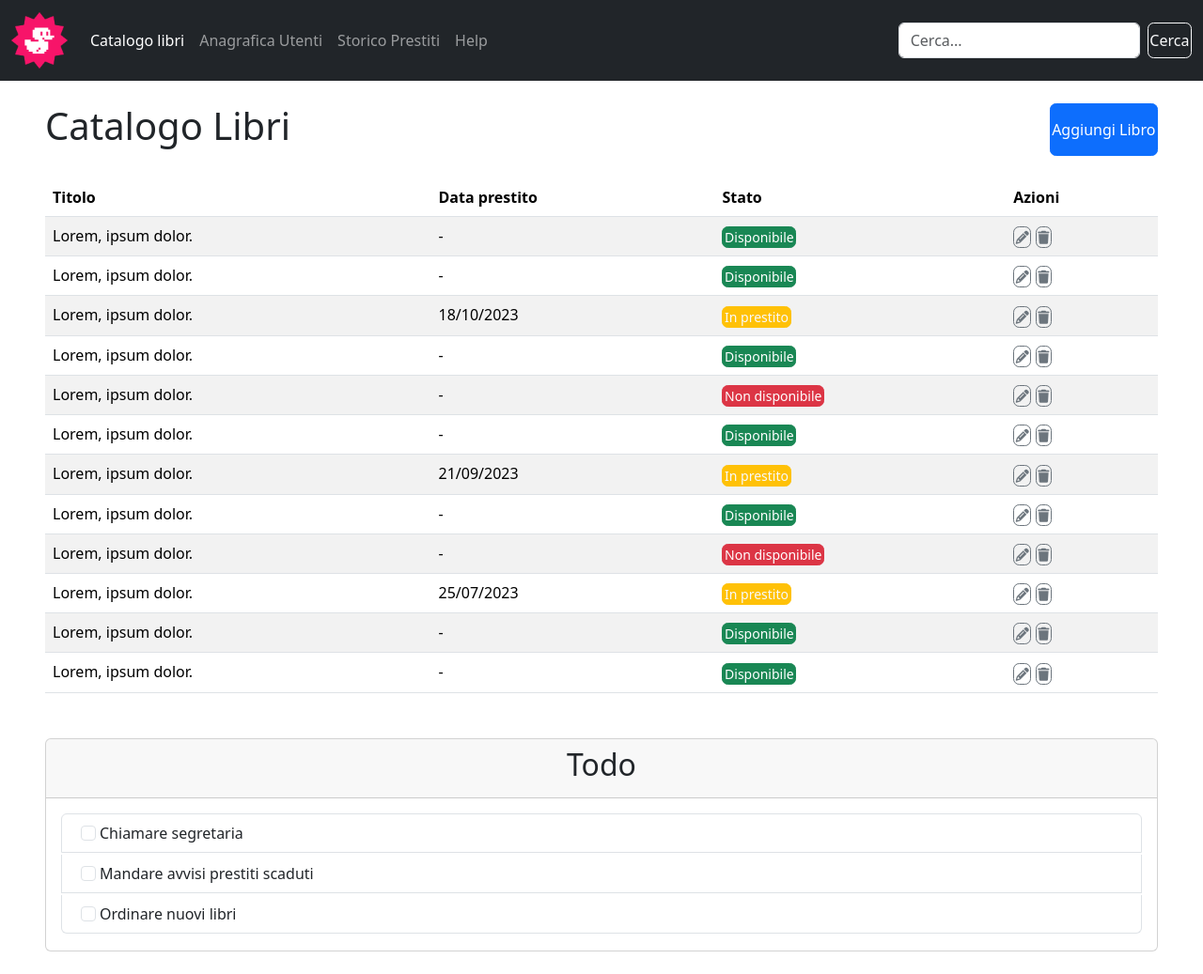
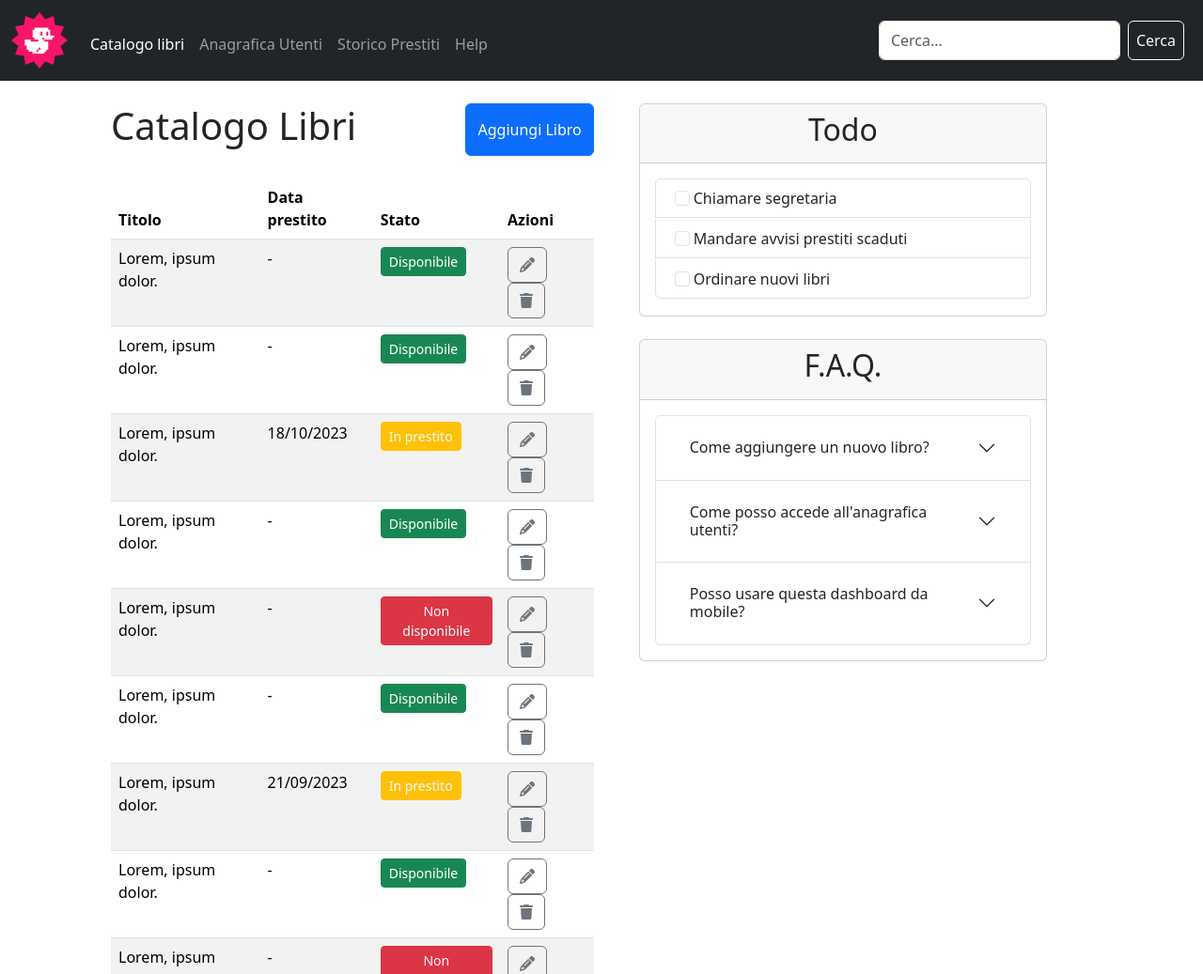
Before and after one commit to ViktorJoseCentonza/html-css-bootstrap-dashboard, a plain HTML site: page index.html in a window 1280 px wide. Shown: the top 1037 px of the page at 94% size. Drawn offline with nearby package versions, Linux system fonts and the light colour scheme.

Commit message:
add responsive behavior lg

```diff
--- a/index.html
+++ b/index.html
@@ -13,16 +13,13 @@
 </head>
 
 <style>
-    .btn {
-        padding: 0rem 0.1rem;
-        border-radius: 0.4rem;
-    }
+
 </style>
 
 <body>
 
     <header>
-        <nav class="navbar navbar-expand-md navbar-dark bg-dark">
+        <nav class="navbar navbar-expand-lg navbar-dark bg-dark">
             <div class="container-fluid">
                 <a class="navbar-brand" href="#"><img style="width: 60px;" src="assets/img/duck.png" alt="#"></a>
                 <button class="navbar-toggler d-lg-none" type="button" data-bs-toggle="collapse"
@@ -31,7 +28,7 @@
                     <span class="navbar-toggler-icon"></span>
                 </button>
                 <div class="collapse navbar-collapse" id="collapsibleNavId">
-                    <ul class="navbar-nav me-auto mt-2 mt-lg-0">
+                    <ul class="navbar-nav me-auto mt-2 ">
                         <li class="nav-item">
                             <a class="nav-link active" href="#" aria-current="page">Catalogo libri
                                 <span class="visually-hidden">(current)</span></a>
@@ -47,9 +44,9 @@
                         </li>
 
                     </ul>
-                    <form class="d-flex my-2 my-lg-0">
-                        <input class="form-control me-sm-2" type="text" placeholder="Cerca..." />
-                        <button class="btn btn-outline-light my-2 my-sm-0" type="submit">
+                    <form class="d-flex">
+                        <input class="form-control" type="text" placeholder="Cerca..." />
+                        <button class="btn btn-outline-light p-2 mx-2" type="submit">
                             Cerca
                         </button>
                     </form>
@@ -60,15 +57,16 @@
 
     </header>
 
-    <main class="px-2 px-md-5">
+    <main class="px-2 px-md-5 d-lg-flex justify-content-lg-center container-sm">
 
-        <section class="d-flex justify-content-between  py-4">
+        <section id="table-section" class="flex-grow-1">
+            <container class="d-flex justify-content-between  py-4">
                 <h1>Catalogo Libri</h1>
                 <button type="button" class="btn btn-primary">Aggiungi Libro</button>
-        </section>
+            </container>
 
 
-        <section>
+            <container>
                 <table class="table table-striped">
                     <thead>
                         <tr>
@@ -84,9 +82,9 @@
                             <td>-</td>
                             <td><button type="button" class="btn btn-success btn-sm">Disponibile</button></td>
                             <td>
-                            <button type="button" class="btn btn-outline-secondary btn-sm"><i
+                                <button type="button" class="btn btn-outline-secondary"><i
                                         class="fa-solid fa-pencil"></i></button>
-                            <button type="button" class="btn btn-outline-secondary btn-sm"><i
+                                <button type="button" class="btn btn-outline-secondary"><i
                                         class="fa-solid fa-trash"></i></button>
                             </td>
                         </tr>
@@ -96,20 +94,21 @@
                             <td>-</td>
                             <td><button type="button" class="btn btn-success btn-sm">Disponibile</button></td>
                             <td>
-                            <button type="button" class="btn btn-outline-secondary btn-sm"><i
+                                <button type="button" class="btn btn-outline-secondary"><i
                                         class="fa-solid fa-pencil"></i></button>
-                            <button type="button" class="btn btn-outline-secondary btn-sm"><i
+                                <button type="button" class="btn btn-outline-secondary"><i
                                         class="fa-solid fa-trash"></i></button>
                             </td>
                         </tr>
                         <tr>
                             <td>Lorem, ipsum dolor.</td>
                             <td>18/10/2023</td>
-                        <td><button type="button" class="btn btn-warning btn-sm text-light">In prestito</button></td>
+                            <td><button type="button" class="btn btn-warning btn-sm text-light">In prestito</button>
+                            </td>
                             <td>
-                            <button type="button" class="btn btn-outline-secondary btn-sm"><i
+                                <button type="button" class="btn btn-outline-secondary"><i
                                         class="fa-solid fa-pencil"></i></button>
-                            <button type="button" class="btn btn-outline-secondary btn-sm"><i
+                                <button type="button" class="btn btn-outline-secondary"><i
                                         class="fa-solid fa-trash"></i></button>
                             </td>
                         </tr>
@@ -118,9 +117,9 @@
                             <td>-</td>
                             <td><button type="button" class="btn btn-success btn-sm">Disponibile</button></td>
                             <td>
-                            <button type="button" class="btn btn-outline-secondary btn-sm"><i
+                                <button type="button" class="btn btn-outline-secondary"><i
                                         class="fa-solid fa-pencil"></i></button>
-                            <button type="button" class="btn btn-outline-secondary btn-sm"><i
+                                <button type="button" class="btn btn-outline-secondary"><i
                                         class="fa-solid fa-trash"></i></button>
                             </td>
                         </tr>
@@ -130,9 +129,9 @@
                             <td>-</td>
                             <td><button type="button" class="btn btn-danger btn-sm">Non disponibile</button></td>
                             <td>
-                            <button type="button" class="btn btn-outline-secondary btn-sm"><i
+                                <button type="button" class="btn btn-outline-secondary"><i
                                         class="fa-solid fa-pencil"></i></button>
-                            <button type="button" class="btn btn-outline-secondary btn-sm"><i
+                                <button type="button" class="btn btn-outline-secondary"><i
                                         class="fa-solid fa-trash"></i></button>
                             </td>
                         </tr>
@@ -141,20 +140,21 @@
                             <td>-</td>
                             <td><button type="button" class="btn btn-success btn-sm">Disponibile</button></td>
                             <td>
-                            <button type="button" class="btn btn-outline-secondary btn-sm"><i
+                                <button type="button" class="btn btn-outline-secondary"><i
                                         class="fa-solid fa-pencil"></i></button>
-                            <button type="button" class="btn btn-outline-secondary btn-sm"><i
+                                <button type="button" class="btn btn-outline-secondary"><i
                                         class="fa-solid fa-trash"></i></button>
                             </td>
                         </tr>
                         <tr>
                             <td>Lorem, ipsum dolor.</td>
                             <td>21/09/2023</td>
-                        <td><button type="button" class="btn btn-warning btn-sm text-light">In prestito</button></td>
+                            <td><button type="button" class="btn btn-warning btn-sm text-light">In prestito</button>
+                            </td>
                             <td>
-                            <button type="button" class="btn btn-outline-secondary btn-sm"><i
+                                <button type="button" class="btn btn-outline-secondary"><i
                                         class="fa-solid fa-pencil"></i></button>
-                            <button type="button" class="btn btn-outline-secondary btn-sm"><i
+                                <button type="button" class="btn btn-outline-secondary"><i
                                         class="fa-solid fa-trash"></i></button>
                             </td>
                         </tr>
@@ -164,9 +164,9 @@
                             <td>-</td>
                             <td><button type="button" class="btn btn-success btn-sm">Disponibile</button></td>
                             <td>
-                            <button type="button" class="btn btn-outline-secondary btn-sm"><i
+                                <button type="button" class="btn btn-outline-secondary"><i
                                         class="fa-solid fa-pencil"></i></button>
-                            <button type="button" class="btn btn-outline-secondary btn-sm"><i
+                                <button type="button" class="btn btn-outline-secondary"><i
                                         class="fa-solid fa-trash"></i></button>
                             </td>
                         </tr>
@@ -175,20 +175,21 @@
                             <td>-</td>
                             <td><button type="button" class="btn btn-danger btn-sm">Non disponibile</button></td>
                             <td>
-                            <button type="button" class="btn btn-outline-secondary btn-sm"><i
+                                <button type="button" class="btn btn-outline-secondary"><i
                                         class="fa-solid fa-pencil"></i></button>
-                            <button type="button" class="btn btn-outline-secondary btn-sm"><i
+                                <button type="button" class="btn btn-outline-secondary"><i
                                         class="fa-solid fa-trash"></i></button>
                             </td>
                         </tr>
                         <tr>
                             <td>Lorem, ipsum dolor.</td>
                             <td>25/07/2023</td>
-                        <td><button type="button" class="btn btn-warning btn-sm text-light">In prestito</button></td>
+                            <td><button type="button" class="btn btn-warning btn-sm text-light">In prestito</button>
+                            </td>
                             <td>
-                            <button type="button" class="btn btn-outline-secondary btn-sm"><i
+                                <button type="button" class="btn btn-outline-secondary"><i
                                         class="fa-solid fa-pencil"></i></button>
-                            <button type="button" class="btn btn-outline-secondary btn-sm"><i
+                                <button type="button" class="btn btn-outline-secondary"><i
                                         class="fa-solid fa-trash"></i></button>
                             </td>
                         </tr>
@@ -198,9 +199,9 @@
                             <td>-</td>
                             <td><button type="button" class="btn btn-success btn-sm">Disponibile</button></td>
                             <td>
-                            <button type="button" class="btn btn-outline-secondary btn-sm"><i
+                                <button type="button" class="btn btn-outline-secondary"><i
                                         class="fa-solid fa-pencil"></i></button>
-                            <button type="button" class="btn btn-outline-secondary btn-sm"><i
+                                <button type="button" class="btn btn-outline-secondary"><i
                                         class="fa-solid fa-trash"></i></button>
                             </td>
                         </tr>
@@ -209,18 +210,21 @@
                             <td>-</td>
                             <td><button type="button" class="btn btn-success btn-sm">Disponibile</button></td>
                             <td>
-                            <button type="button" class="btn btn-outline-secondary btn-sm"><i
+                                <button type="button" class="btn btn-outline-secondary"><i
                                         class="fa-solid fa-pencil"></i></button>
-                            <button type="button" class="btn btn-outline-secondary btn-sm"><i
+                                <button type="button" class="btn btn-outline-secondary"><i
                                         class="fa-solid fa-trash"></i></button>
                             </td>
                         </tr>
 
                     </tbody>
                 </table>
+            </container>
         </section>
 
-        <section class="my-5">
+
+        <section id="card-section" class="my-lg-4 m-lg-5">
+            <container id="todo">
                 <div class="card text-center">
                     <div class="card-header">
                         <h2>Todo</h2>
@@ -248,10 +252,10 @@
                     </div>
                 </div>
 
-        </section>
+            </container>
 
-        <section>
-            <div class="card text-center">
+            <container id="faq">
+                <div class="card text-center my-4">
                     <div class="card-header">
                         <h2>F.A.Q.</h2>
                     </div>
@@ -310,7 +314,8 @@
                                             </button>
                                         </h2>
                                         <div id="flush-collapseThree" class="accordion-collapse collapse"
-                                        aria-labelledby="flush-headingThree" data-bs-parent="#accordionFlushExample">
+                                            aria-labelledby="flush-headingThree"
+                                            data-bs-parent="#accordionFlushExample">
                                             <div class="accordion-body">
                                                 Se per usare intendi guardare certo!
                                             </div>
@@ -323,6 +328,8 @@
                     </div>
                 </div>
 
+            </container>
+
         </section>
 
     </main>
```
Lines whose indentation alone changed are shown as unchanged.
